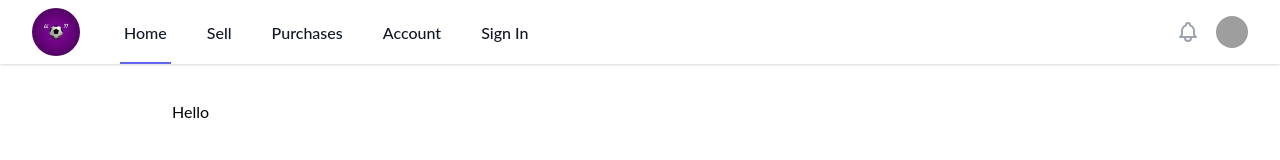
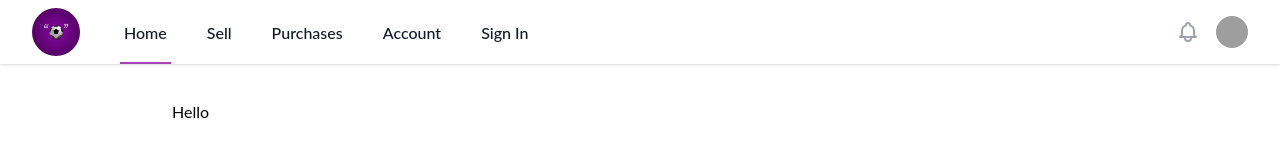
Before and after one commit to Kimkykie/nunuatips-frontend, a Next.js app: page / in a window 1280 px wide. Shown: the top 160 px of the page. Built offline with nearby package versions, Linux system fonts and the light colour scheme; grey boxes are pictures that could not be loaded.

Commit message:
update: test(change header border-color to primary)

```diff
--- a/components/Header.js
+++ b/components/Header.js
@@ -34,7 +34,7 @@ export default function Header() {
                 <div className="hidden sm:ml-6 sm:flex sm:space-x-8">
                   {/* Current: "border-indigo-500 text-gray-900", Default: "border-transparent text-gray-500 hover:border-gray-300 hover:text-gray-700" */}
                   <Link href="/">
-                    <a className="border-indigo-500 text-gray-900 inline-flex items-center px-1 pt-1 border-b-2 text-md font-medium">
+                    <a className="border-primary text-gray-900 inline-flex items-center px-1 pt-1 border-b-2 text-md font-medium">
                       Home
                     </a>
                   </Link>
```
